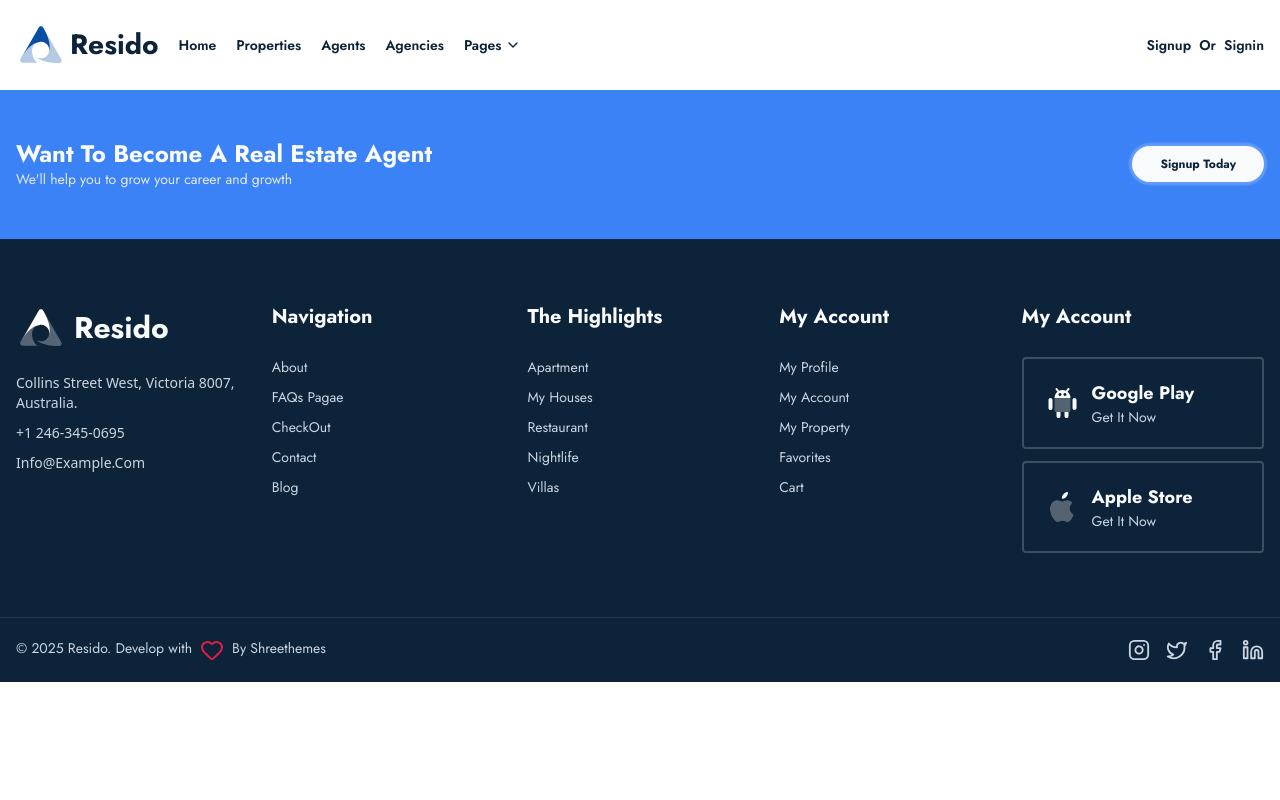
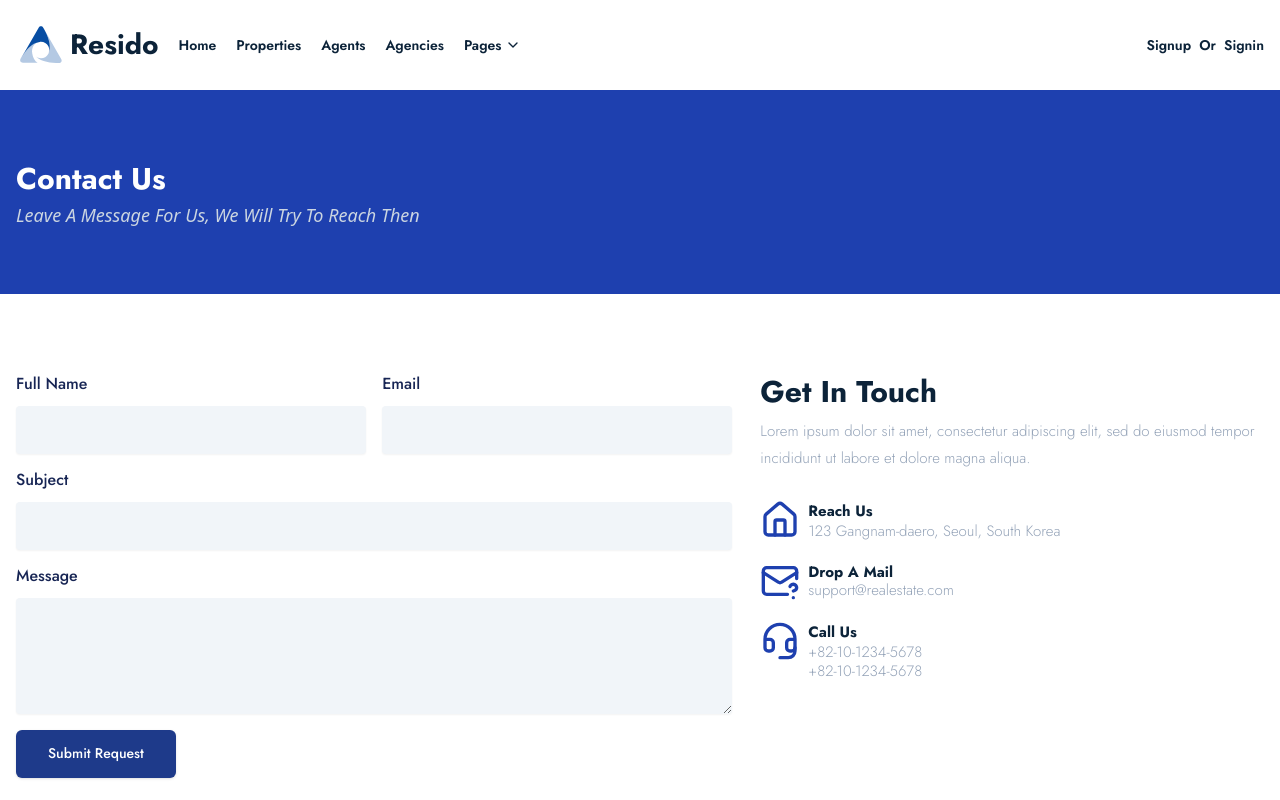
Before and after one commit to ShohbozKurbonbekov/resido-frondend, a React (Vite) app: page /contact-us in a window 1280 px wide. Shown: the top 800 px of the page. Built offline with nearby package versions, Linux system fonts and the light colour scheme.

Commit message:
feat: developing contactUs screen component

```diff
--- a/src/App.tsx
+++ b/src/App.tsx
@@ -7,6 +7,7 @@ import OtherNavbar from "./app/components/header/OtherNavbar";
 import AgentsPage from "./app/screens/agentsPage/Index";
 import AgenciesPage from "./app/screens/agenciesPage/Index";
 import AboutUsPage from "./app/screens/aboutUs/Index";
+import ContactUsPage from "./app/screens/contactUs/Index";
 
 export default function App() {
   const location = useLocation();
@@ -19,6 +20,7 @@ export default function App() {
         <Route path="/agents/*" element={<AgentsPage />} />
         <Route path="/agencies/*" element={<AgenciesPage />} />
         <Route path="/about-us" element={<AboutUsPage />} />
+        <Route path="/contact-us" element={<ContactUsPage />} />
         <Route path="/" element={<HomePage />} />
       </Routes>
 
--- a/src/app/components/AddAgentForm.tsx
+++ b/src/app/components/AddAgentForm.tsx
@@ -618,7 +618,7 @@ export default function AddAgentForm({ qualityClasses }: AddAgentFormProp) {
 
               <Button
                 type="submit"
-                className="text-sm text-white font-j capitalize py-3 px-6 leading-tight rounded-md
+                className="text-sm text-white font-jostFont  capitalize py-3 px-6 leading-tight rounded-md
                      hover:bg-blue-500 bg-blue-900 transition-all duration-300 ease-linear
                      self-start mt-2 active:shadow-[0_0_0px_5px_rgba(59,130,246,0.4)]"
               >
--- /dev/null
+++ b/src/app/screens/contactUs/Index.tsx
@@ -0,0 +1,22 @@
+import SectionIntroNoBackground from "@/app/components/SectionIntroNoBackground";
+import type { contactDataType } from "@/lib/type/contact-us";
+import MainContent from "./MainContent";
+
+export const contactData: contactDataType = {
+  phone1: "+82-10-1234-5678",
+  phone2: "+82-10-1234-5678",
+  email: "support@realestate.com",
+  address: "123 Gangnam-daero, Seoul, South Korea",
+};
+
+export default function ContactUsPage() {
+  return (
+    <>
+      <SectionIntroNoBackground
+        title={"Contact us"}
+        subtitle={"Leave a message for us, we will try to reach then"}
+      />
+      <MainContent contactData={contactData} />
+    </>
+  );
+}
--- /dev/null
+++ b/src/app/screens/contactUs/MainContent.tsx
@@ -0,0 +1,208 @@
+import type { contactDataType } from "@/lib/type/contact-us";
+import { useForm } from "react-hook-form";
+import { zodResolver } from "@hookform/resolvers/zod";
+import { z } from "zod";
+import {
+  Form,
+  FormControl,
+  FormField,
+  FormItem,
+  FormLabel,
+  FormMessage,
+} from "@/components/ui/form";
+import { Input } from "@/components/ui/input";
+import { Textarea } from "@/components/ui/textarea";
+import { Button } from "@/components/ui/button";
+import { Headset, House, MailQuestionMark } from "lucide-react";
+
+// ✅ Validation schema with Zod
+const FormSchema = z.object({
+  fullName: z
+    .string()
+    .min(2, { message: "Full name must be at least 2 characters." }),
+  email: z.string().email({ message: "Please enter a valid email address." }),
+  subject: z
+    .string()
+    .min(5, { message: "Description must be at least 10 characters." }),
+  message: z.string().min(10, { message: "Please enter more than 5 letter" }),
+});
+
+interface MainContentType {
+  contactData: contactDataType;
+}
+export default function MainContent({ contactData }: MainContentType) {
+  const form = useForm<z.infer<typeof FormSchema>>({
+    resolver: zodResolver(FormSchema),
+    defaultValues: {
+      fullName: "",
+      message: "",
+      subject: "",
+      email: "",
+    },
+  });
+  const onSubmit = (data: z.infer<typeof FormSchema>) => {
+    console.log("form data: ", data);
+  };
+  return (
+    <section className="py-20">
+      <div className="container grid grid-cols-1 md:grid-cols-12 gap-7">
+        <div className="md:col-span-7">
+          <Form {...form}>
+            <form
+              onSubmit={form.handleSubmit(onSubmit)}
+              action="#"
+              className="flex flex-col space-y-4"
+            >
+              {/* basic Information */}
+              <div className="grid grid-cols-1 md:grid-cols-2 gap-4">
+                <FormField
+                  control={form.control}
+                  name="fullName"
+                  render={({ field }) => (
+                    <FormItem className="flex flex-col gap-y-1 items-start justify-start w-full">
+                      <FormLabel className="text-base leading-tight text-blue-950 capitalize font-jostFont">
+                        Full Name
+                      </FormLabel>
+                      <FormControl>
+                        <Input
+                          className="bg-slate-100   py-6 focus-visible:ring-slate-300   text-slate-500 border-0 rounded-sm transition-none duration-300 ease-linear"
+                          {...field}
+                        />
+                      </FormControl>
+                      <FormMessage />
+                    </FormItem>
+                  )}
+                />
+                <FormField
+                  control={form.control}
+                  name="email"
+                  render={({ field }) => (
+                    <FormItem className="flex flex-col gap-y-1 items-start justify-start w-full">
+                      <FormLabel className="text-base leading-tight text-blue-950 capitalize font-jostFont">
+                        Email
+                      </FormLabel>
+                      <FormControl>
+                        <Input
+                          className="bg-slate-100  py-6 focus-visible:ring-slate-300 text-xs text-slate-500 border-0 rounded-sm transition-none duration-300 ease-linear"
+                          {...field}
+                        />
+                      </FormControl>
+                      <FormMessage />
+                    </FormItem>
+                  )}
+                />
+              </div>
+
+              {/* // subject */}
+              <div className="grid grid-cols-1">
+                <FormField
+                  control={form.control}
+                  name="subject"
+                  render={({ field }) => (
+                    <FormItem className="flex flex-col gap-y-1 items-start justify-start w-full">
+                      <FormLabel className="text-base leading-tight text-blue-950 capitalize font-jostFont">
+                        Subject
+                      </FormLabel>
+                      <FormControl>
+                        <Input
+                          className="bg-slate-100  py-6 focus-visible:ring-slate-300 text-xs text-slate-500 border-0 rounded-sm transition-none duration-300 ease-linear"
+                          {...field}
+                        />
+                      </FormControl>
+                      <FormMessage />
+                    </FormItem>
+                  )}
+                />
+              </div>
+
+              {/* // message */}
+              <div className="grid grid-cols-1">
+                <FormField
+                  control={form.control}
+                  name="message"
+                  render={({ field }) => (
+                    <FormItem className="flex flex-col gap-y-1 items-start justify-start w-full">
+                      <FormLabel className="text-base leading-tight text-blue-950 capitalize font-jostFont ">
+                        Message
+                      </FormLabel>
+                      <FormControl>
+                        <Textarea
+                          className="bg-slate-100  py-2 focus-visible:ring-slate-300 text-xs text-slate-500 border-0 rounded-sm  outline-0"
+                          rows={5}
+                          {...field}
+                        />
+                      </FormControl>
+                      <FormMessage />
+                    </FormItem>
+                  )}
+                />
+              </div>
+
+              <Button
+                type="submit"
+                className="text-sm text-white font-jostFont capitalize py-6 px-8 leading-tight rounded-md
+                     hover:bg-blue-500 bg-blue-900 transition-all duration-300 ease-linear
+                     self-start mt-2 active:shadow-[0_0_0px_5px_rgba(59,130,246,0.4)]"
+              >
+                Submit request
+              </Button>
+            </form>
+          </Form>
+        </div>
+        <div className="md:col-span-5">
+          <div className="flex flex-col gap-2 items-start">
+            <h2 className="text-3xl text-darkBlue font-bold capitalize font-jostFont">
+              Get in touch
+            </h2>
+            <p className="leading-[1.8] text-slate-400 font-light font-jostFont text-size_15">
+              Lorem ipsum dolor sit amet, consectetur adipiscing elit, sed do
+              eiusmod tempor incididunt ut labore et dolore magna aliqua.
+            </p>
+
+            {/* // address */}
+            <div className="mt-[20px] mb-3 flex flex-row items-start justify-start gap-2">
+              <House className="h-[40px] w-[40px] stroke-blue-800" />
+              <div className="flex-1 flex flex-col items-start">
+                <h6 className="text-size_15  text-darkBlue font-jostFont font-bold capitalize">
+                  Reach us
+                </h6>
+                <p className="leading-tight text-slate-400 font-light font-jostFont text-size_15">
+                  {contactData?.address}
+                </p>
+              </div>
+            </div>
+
+            {/* // email */}
+            <div className="mb-3 flex flex-row items-start justify-start gap-2">
+              <MailQuestionMark className="h-[40px] w-[40px]  stroke-blue-800" />
+              <div className="flex-1 flex flex-col items-start">
+                <h6 className="text-size_15  text-darkBlue font-jostFont font-bold capitalize">
+                  Drop a mail
+                </h6>
+                <p className="leading-none text-slate-400 font-light font-jostFont text-size_15">
+                  {contactData?.email}
+                </p>
+              </div>
+            </div>
+
+            {/* // phone */}
+            <div className="mb-3 flex flex-row items-start justify-start  gap-2">
+              <Headset className="h-[40px] w-[40px]  stroke-blue-800" />
+              <div className="flex-1 flex flex-col items-start">
+                <h6 className="text-size_15  text-darkBlue font-jostFont font-bold capitalize">
+                  Call us
+                </h6>
+                <p className="leading-tight text-slate-400 font-light font-jostFont text-size_15">
+                  {contactData?.phone1}
+                </p>
+                <p className="leading-tight text-slate-400 font-light font-jostFont text-size_15">
+                  {contactData?.phone1}
+                </p>
+              </div>
+            </div>
+          </div>
+        </div>
+      </div>
+    </section>
+  );
+}
--- /dev/null
+++ b/src/lib/type/contact-us.ts
@@ -0,0 +1,6 @@
+export interface contactDataType {
+  phone1: string;
+  phone2: string;
+  address: string;
+  email: string;
+}
```
Also changed, not shown: src/components/ui/input.tsx (+6 -6 lines).
